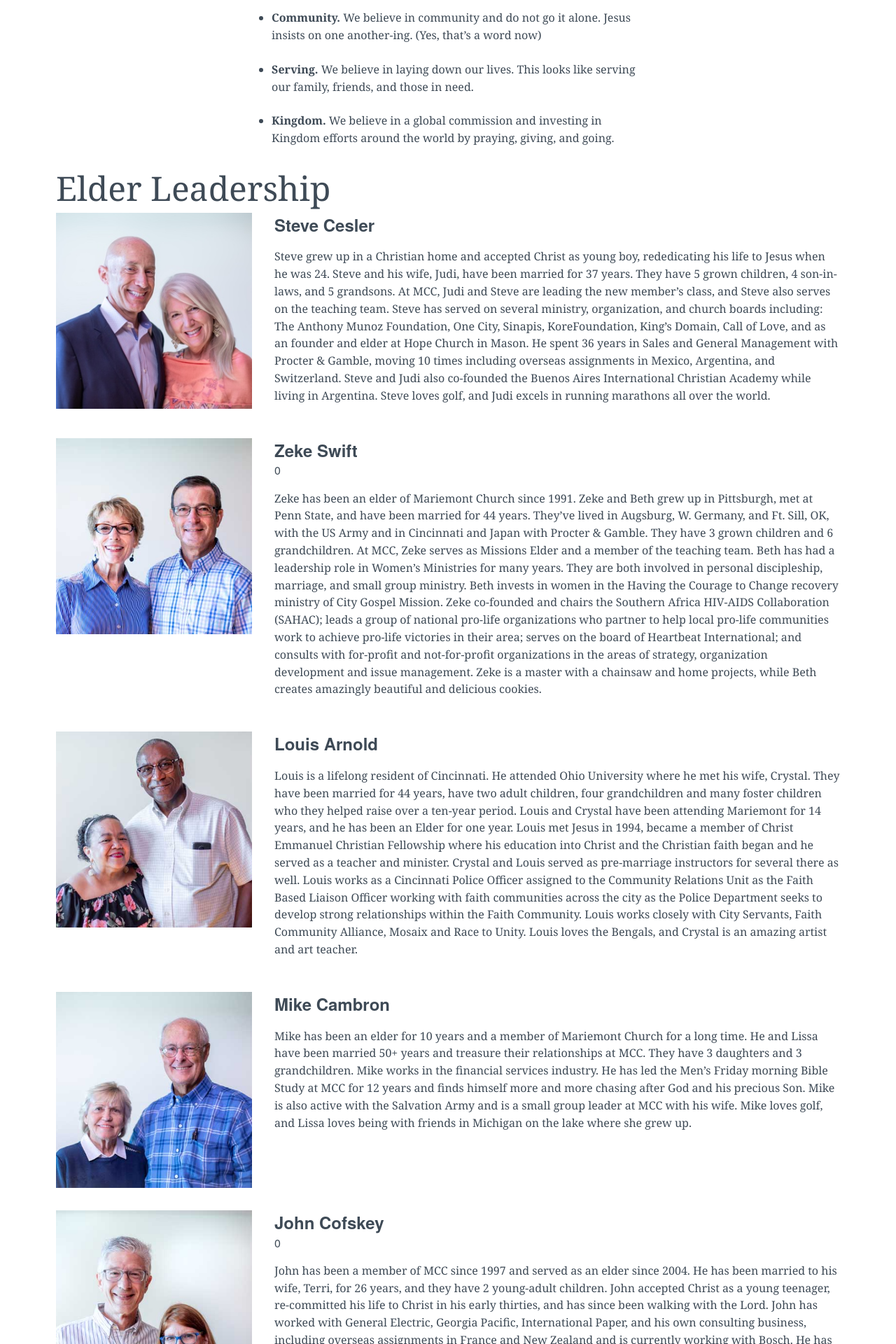
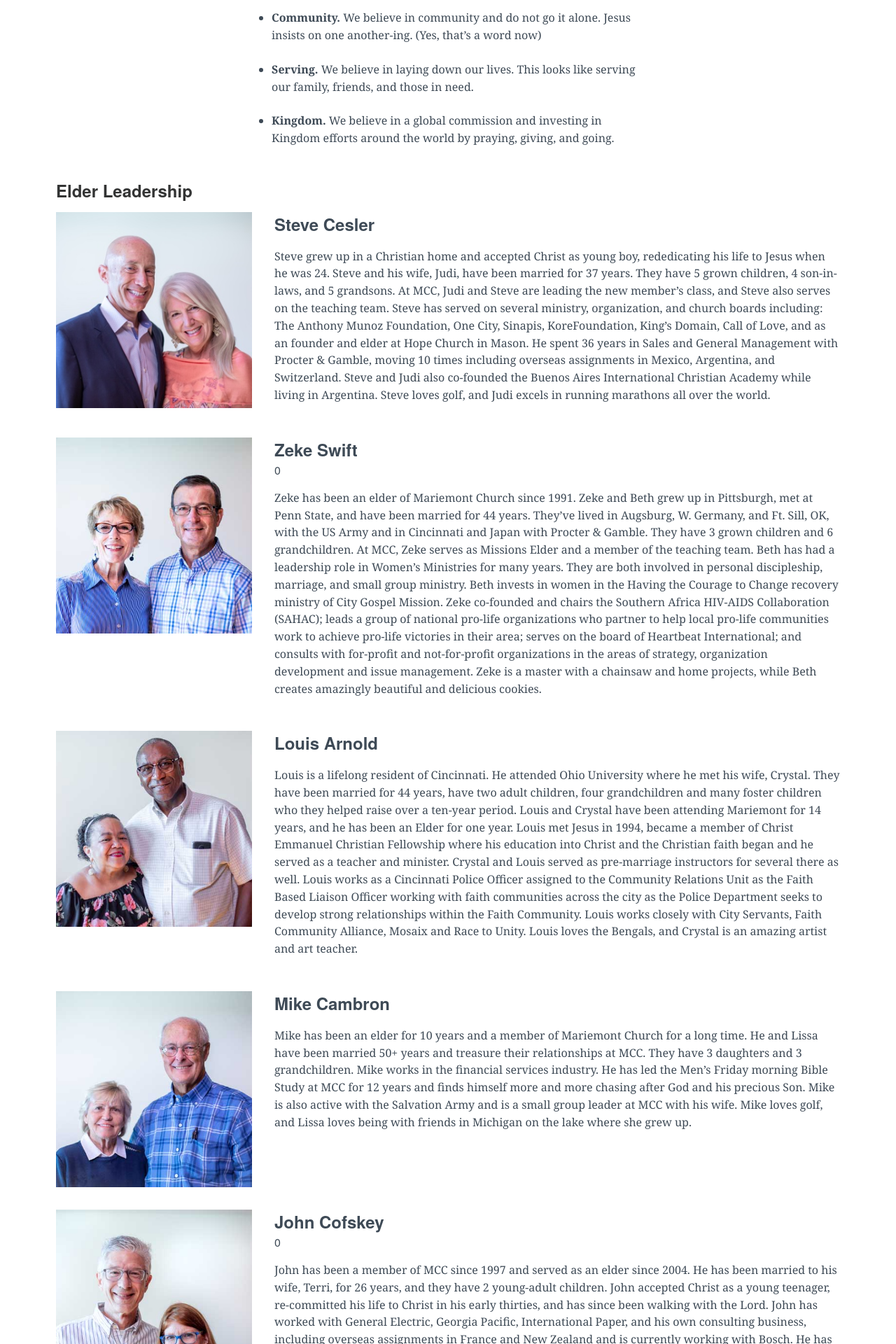
Before and after one commit to lukemoderwell/mariemont, a Jekyll site: the page built from about.md, in a window 1280 px wide. Shown: the part 2484-4404 px from the top of the page at 70% size. Built offline with Jekyll 4.4.1, drawn with Linux system fonts in a browser that asks for light colours; nearby versions of some CDN libraries.

Commit message:
typography fix

```diff
--- a/_layouts/page.html
+++ b/_layouts/page.html
@@ -33,7 +33,7 @@ layout: default
 </div>
 {% if page.title == 'About' %}
   <div class="container">
-    <h2>Elder Leadership</h2>
+    <h3 class="page_heading page_heading--noBg">Elder Leadership</h3>
     {% include elder-grid.html %}
 
     <h3 class="page_heading page_heading--noBg">Staff</h3>
```
